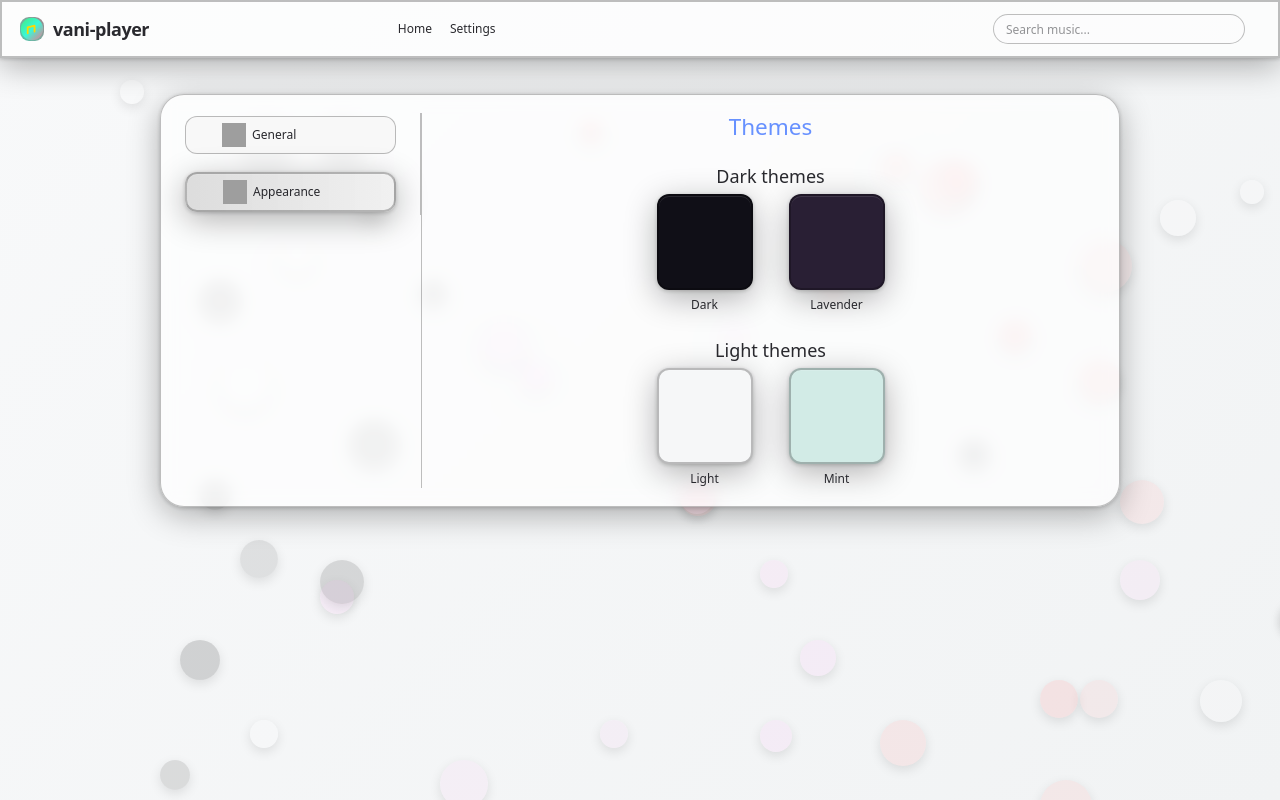
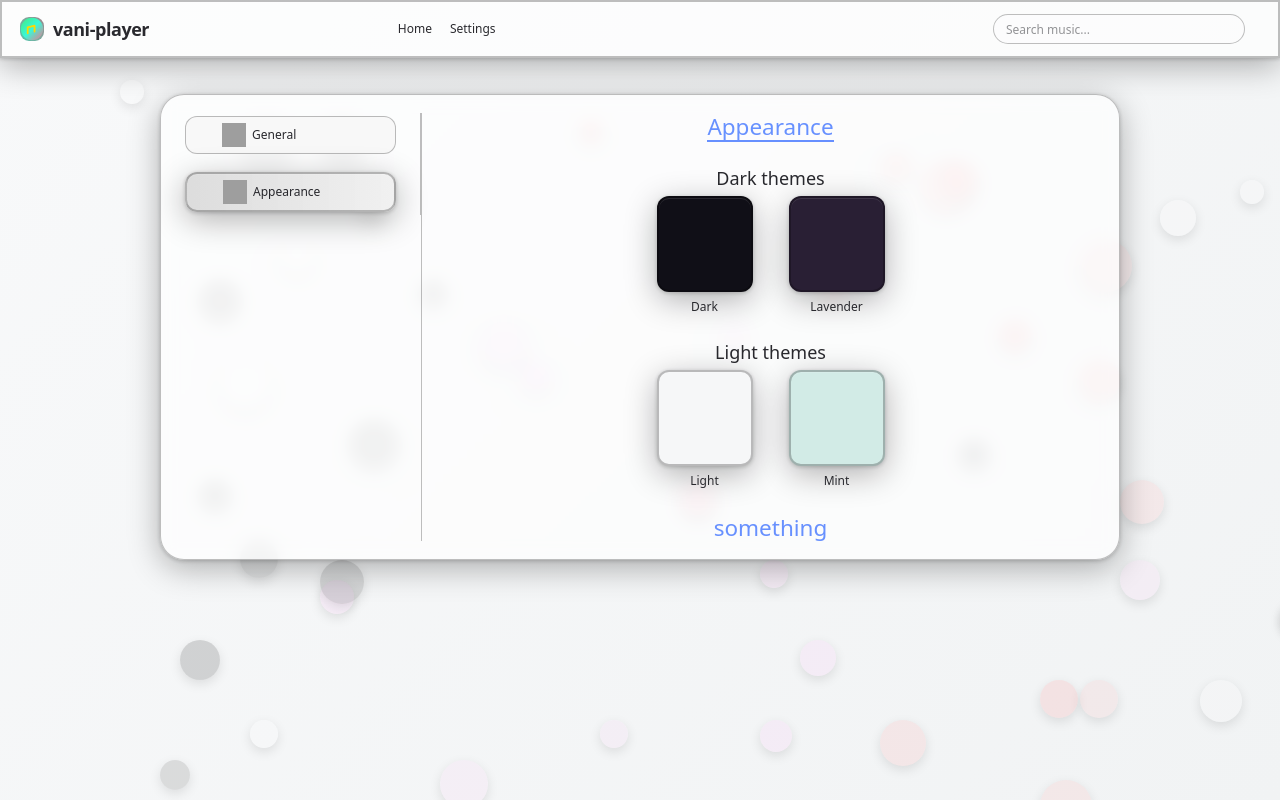
Before and after one commit to Aivanii/vani-player, a React (Vite) app: page /settings in a window 1280 px wide. Both pictures are taken after a click on the element "Appearance". Built offline with nearby package versions, Linux system fonts and the light colour scheme; grey boxes are pictures that could not be loaded; what mobx-persist-store would draw is missing.

Commit message:
updated styles for border themes

```diff
--- a/src/features/settings/settingsSections/appearanceSettings.tsx
+++ b/src/features/settings/settingsSections/appearanceSettings.tsx
@@ -7,7 +7,9 @@ const AppearanceSettings = observer(() => {
   return (
     <div className="flex flex-col gap-8">
       <div className="flex items-center justify-center">
-        <span className="text-important text-3xl">Themes</span>
+        <span className="text-important border-active-border border-b-2 text-3xl">
+          Appearance
+        </span>
       </div>
       <div>
         <div className="flex items-center justify-center">
@@ -62,6 +64,9 @@ const AppearanceSettings = observer(() => {
           </div>
         </div>
       </div>
+      <div className="flex items-center justify-center">
+        <span className="text-important text-3xl">something</span>
+      </div>
     </div>
   );
 });
--- a/src/styles/themes/dark.css
+++ b/src/styles/themes/dark.css
@@ -8,7 +8,7 @@
   --color-entity-bg: rgba(20, 20, 25, 0.8);
 
   --color-standart-border: rgba(255, 255, 255, 0.12);
-  --color-active-border: #ffffff;
+  --color-active-border: rgba(255, 215, 0, 0.9);
 
   --shadow-standart:
     0 8px 32px 0 rgba(0, 0, 0, 0.3), inset 0 1px 0 0 rgba(255, 255, 255, 0.1),
--- a/src/styles/themes/default.css
+++ b/src/styles/themes/default.css
@@ -40,7 +40,7 @@
   );
 
   --invert-icon-filter: invert(100%);
-  --color-active-border: #ffffff;
+  --color-active-border: rgba(255, 215, 0, 0.9);
 }
 :root {
   background-color: #12111a;
--- a/src/styles/themes/lavender.css
+++ b/src/styles/themes/lavender.css
@@ -8,7 +8,7 @@
   --color-entity-bg: rgba(40, 30, 50, 0.8);
   --color-draggable-elem-bg: rgba(50, 40, 60, 0.7);
   --color-standart-border: rgba(180, 160, 220, 0.2);
-  --color-active-border: rgba(180, 160, 220, 0.6);
+  --color-active-border: rgba(200, 180, 230, 0.8);
 
   --color-draggable-active-elem-bg: linear-gradient(
     270deg,
--- a/src/styles/themes/light.css
+++ b/src/styles/themes/light.css
@@ -7,7 +7,7 @@
   --color-entity-bg: rgba(255, 255, 255, 0.65);
   --color-draggable-elem-bg: rgba(248, 248, 248, 0.9);
   --color-standart-border: rgba(0, 0, 0, 0.25);
-  --color-active-border: rgba(0, 0, 0, 0.6);
+  --color-active-border: rgba(40, 98, 255, 0.7);
 
   --color-draggable-active-elem-bg: linear-gradient(
     270deg,
--- a/src/styles/themes/mint.css
+++ b/src/styles/themes/mint.css
@@ -7,7 +7,7 @@
   --color-entity-bg: rgba(230, 245, 240, 0.75);
   --color-draggable-elem-bg: rgba(245, 250, 248, 0.9);
   --color-standart-border: rgba(70, 100, 100, 0.15);
-  --color-active-border: rgba(25, 124, 124, 0.15);
+  --color-active-border: rgb(70, 175, 154);
 
   --color-draggable-active-elem-bg: linear-gradient(
     270deg,
```
